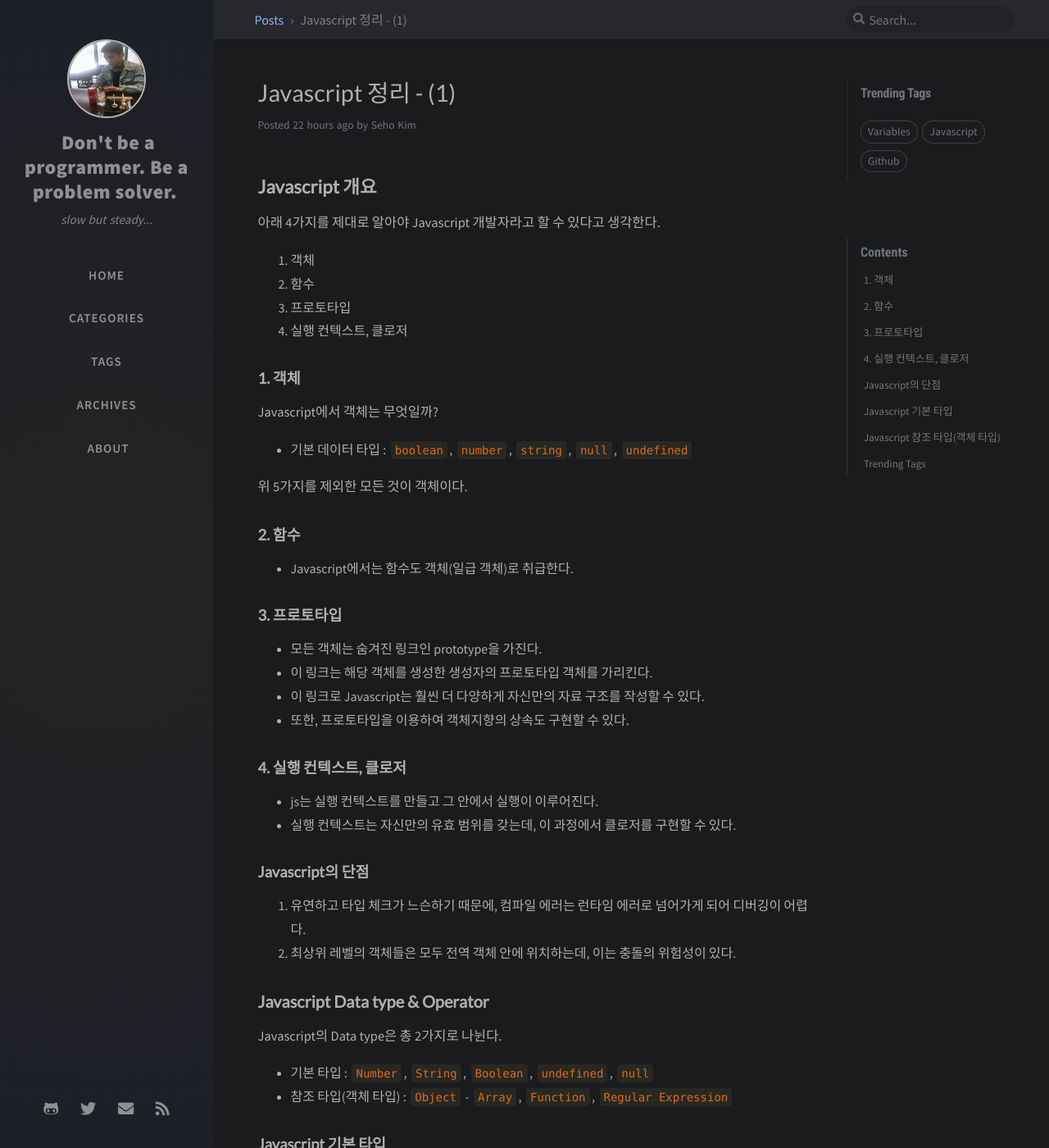
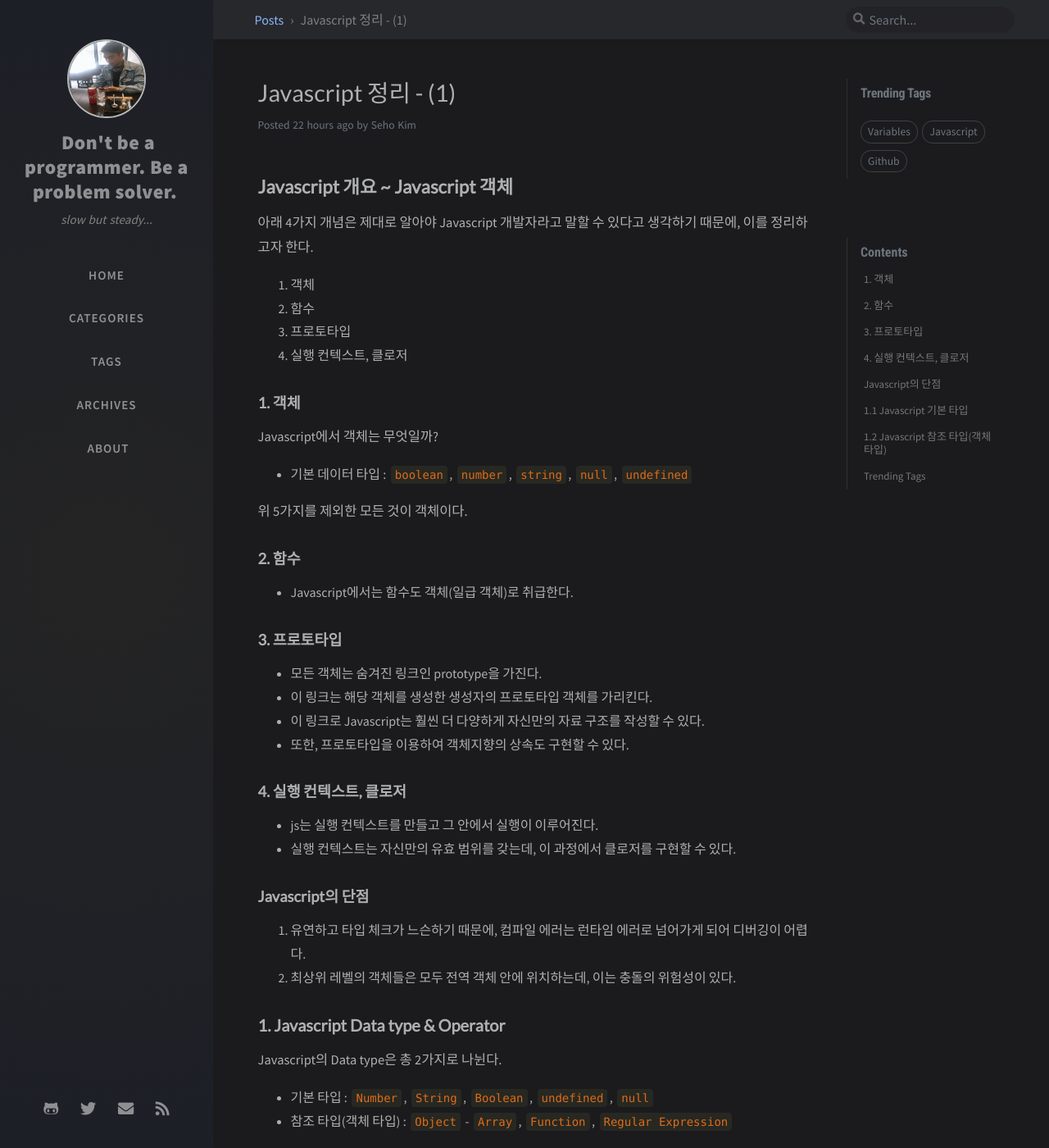
Before and after one commit to eurowondollaryen/eurowondollaryen.github.io, a Jekyll site: the page built from _posts/2020-08-08-javascript1.md, in a window 1280 px wide and 1400 px high. Shown: the whole window at 82% size. Built offline with Jekyll 4.4.1, drawn with Linux system fonts in a browser that asks for light colours; nearby versions of some CDN libraries; comment, search, counter and statistics services are not loaded; some of the changed text lies outside the part shown.

Commit message:
changed post

````diff
--- a/_posts/2020-08-08-javascript1.md
+++ b/_posts/2020-08-08-javascript1.md
@@ -8,8 +8,8 @@ pin: true
 ---
 
 
-## **Javascript 개요**
-아래 4가지를 제대로 알아야 Javascript 개발자라고 할 수 있다고 생각한다.
+## **Javascript 개요 ~ Javascript 객체**
+아래 4가지 개념은 제대로 알아야 Javascript 개발자라고 말할 수 있다고 생각하기 때문에, 이를 정리하고자 한다.
 1. 객체
 2. 함수
 3. 프로토타입
@@ -39,12 +39,12 @@ Javascript에서 객체는 무엇일까?
 2. 최상위 레벨의 객체들은 모두 전역 객체 안에 위치하는데, 이는 충돌의 위험성이 있다.
 
 
-### **Javascript Data type & Operator**
+### **1. Javascript Data type & Operator**
 Javascript의 Data type은 총 2가지로 나뉜다.
 * 기본 타입 : `Number`, `String`, `Boolean`, `undefined`, `null`
 * 참조 타입(객체 타입) : `Object` - `Array`, `Function`, ``Regular Expression``
 
-#### **Javascript 기본 타입**
+#### **1.1 Javascript 기본 타입**
 1. Number
 * Javascript에는 `Number`라는 하나의 타입만 존재한다.
 * Javascript에서는 모든 숫자를 64비트 부동 소수점 형태로 저장하기 때문이다.
@@ -84,12 +84,12 @@ var nullVariable = null;
 console.log(typeof nullVariable === null); //예상 결과 : true, 실제 결과 : false
 console.log(nullVar === null); //결과 : true
 ```
-*정리
+정리
 * `undefined`는 타입이자, 값을 나타낸다.
 * `null`은 명시적으로 값이 비어있음을 나타낼 때 사용한다.
 * `null`의 typeof 결과는 `Object`이다.
 
-#### **Javascript 참조 타입(객체 타입)**
+#### **1.2 Javascript 참조 타입(객체 타입)**
 * Javascript에서 객체란 단순히 key:value 형태의 property들을 저장하는 컨테이너임.
 * 이는 Hash 자료구조와 유사하다.
 * 객체의 property는 기본 타입의 값을 포함하거나, 다른 객체를 가리킬 수도 있다.
````
Also changed, not shown: tabs/about.md (+4 -0 lines).
